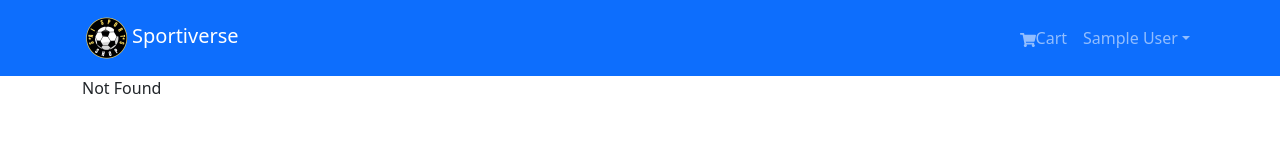
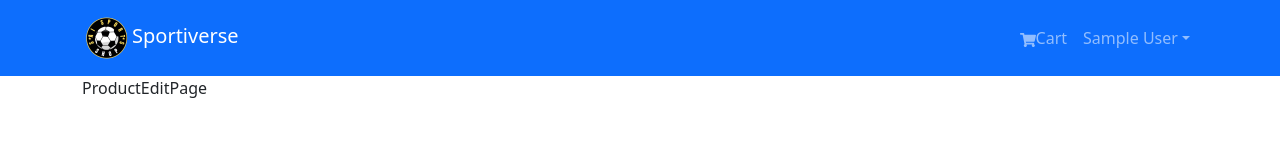
Before and after one commit to prasadhonrao/sportiverse, a React (Create React App) app in the folder src/webapp/: page /admin/product/1/edit in a window 1280 px wide. Before the commit this address had no page. Shown: the top 166 px of the page. Built offline with nearby package versions, Linux system fonts and the light colour scheme; sample sign-in values are in the browser's storage.

Commit message:
Add ProductEditPage component and route for editing products

```diff
--- a/src/webapp/src/index.js
+++ b/src/webapp/src/index.js
@@ -25,6 +25,7 @@ import ProductListPage from './pages/admin/ProductListPage';
 
 import PrivateRoute from './components/PrivateRoute';
 import AdminRoute from './components/AdminRoute';
+import ProductEditPage from './pages/admin/ProductEditPage';
 
 const router = createBrowserRouter(
   createRoutesFromElements(
@@ -48,6 +49,7 @@ const router = createBrowserRouter(
       <Route path="" element={<AdminRoute />}>
         <Route path="/admin/orderlist" element={<OrderListPage />} />
         <Route path="/admin/productlist" element={<ProductListPage />} />
+        <Route path="/admin/product/:id/edit" element={<ProductEditPage />} />
       </Route>
     </Route>
   )
--- /dev/null
+++ b/src/webapp/src/pages/admin/ProductEditPage.jsx
@@ -0,0 +1,7 @@
+import React from 'react';
+
+const ProductEditPage = () => {
+  return <div>ProductEditPage</div>;
+};
+
+export default ProductEditPage;
```
